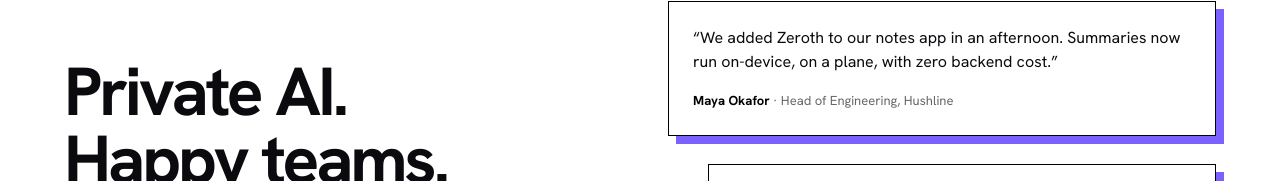
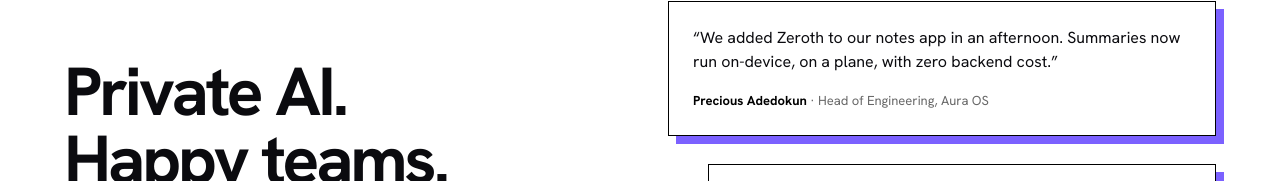
Before and after one commit to apreezofficial/zeroth-ai, a Next.js app in the folder apps/web/: page /customers in a window 1280 px wide. Shown: the part 255-436 px from the top of the page. Built offline with nearby package versions, Linux system fonts and the light colour scheme.

Commit message:
content: update Aura OS engineering attribution

```diff
--- a/apps/web/src/app/customers/page.tsx
+++ b/apps/web/src/app/customers/page.tsx
@@ -7,7 +7,7 @@ import { pageMetadata } from "@/lib/seo";
 export const metadata = pageMetadata({ title: "Customer Stories", description: "Examples of teams building private, offline AI features with the Zeroth on-device runtime.", path: "/customers", index: false });
 
 const quotes = [
-  ["“We added Zeroth to our notes app in an afternoon. Summaries now run on-device, on a plane, with zero backend cost.”", "Maya Okafor", "Head of Engineering, Hushline"],
+  ["“We added Zeroth to our notes app in an afternoon. Summaries now run on-device, on a plane, with zero backend cost.”", "Precious Adedokun", "Head of Engineering, Aura OS"],
   ["“Our field engineers work with no signal. Zeroth is the first AI feature that works for them.”", "Daniel Reyes", "CTO, Fieldnote"],
   ["“Legal wouldn’t let client data leave the laptop. With Zeroth it never does.”", "Priya Nair", "Product Lead, Ledgerly"],
 ];
--- a/apps/web/src/components/Closing.tsx
+++ b/apps/web/src/components/Closing.tsx
@@ -10,7 +10,7 @@ export function Testimonial() {
           “At DRER, getting prompts and instructions to work offline was a hassle until Zeroth
           came in. Chat and actions now run on-device, with nothing sent to a server.”
         </p>
-        <div className="mt-10 font-semibold">Head of Engineering</div>
+        <div className="mt-10 font-semibold">Precious Adedokun · Head of Engineering</div>
         <div className="text-black/55">Aura OS</div>
       </Reveal>
     </section>
```
